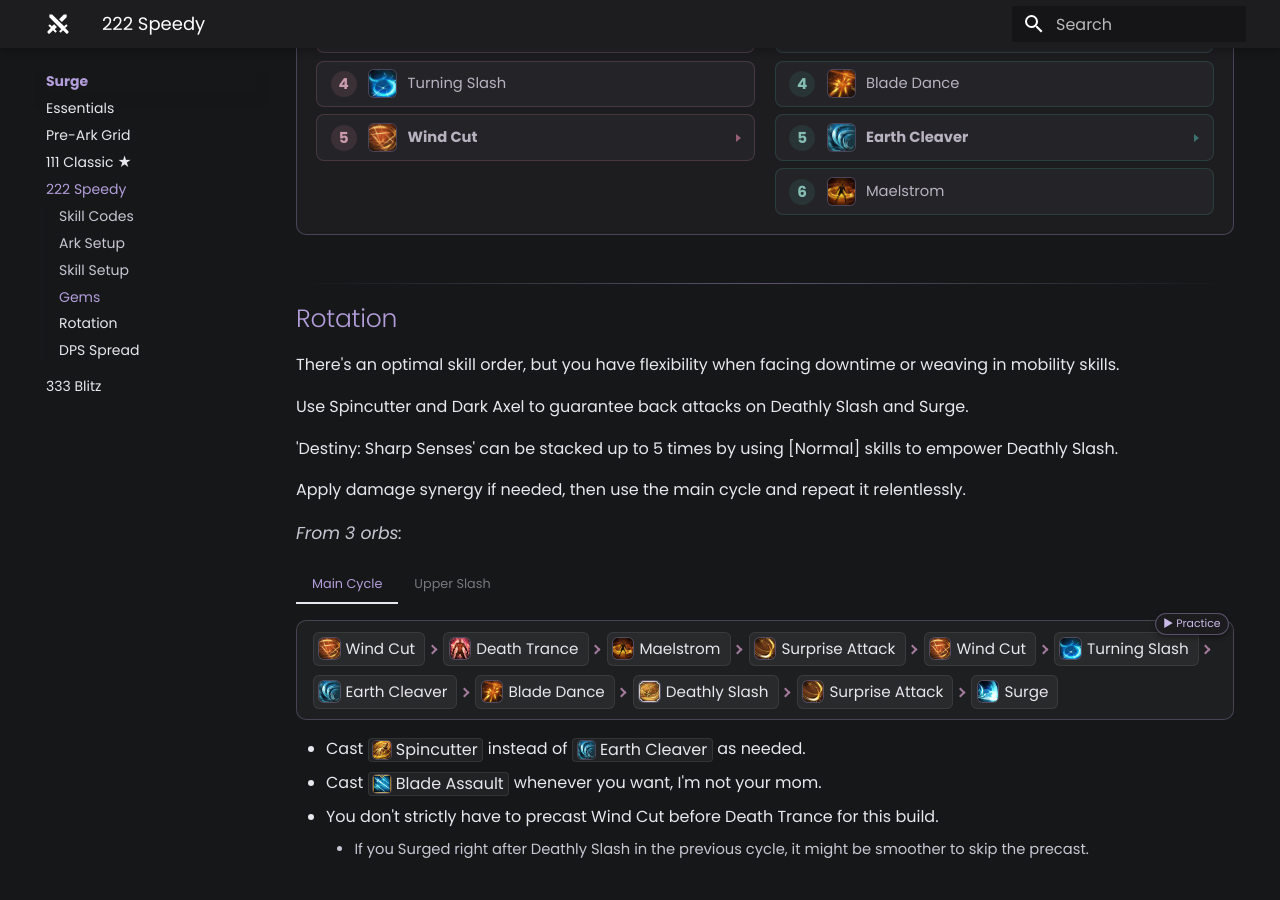
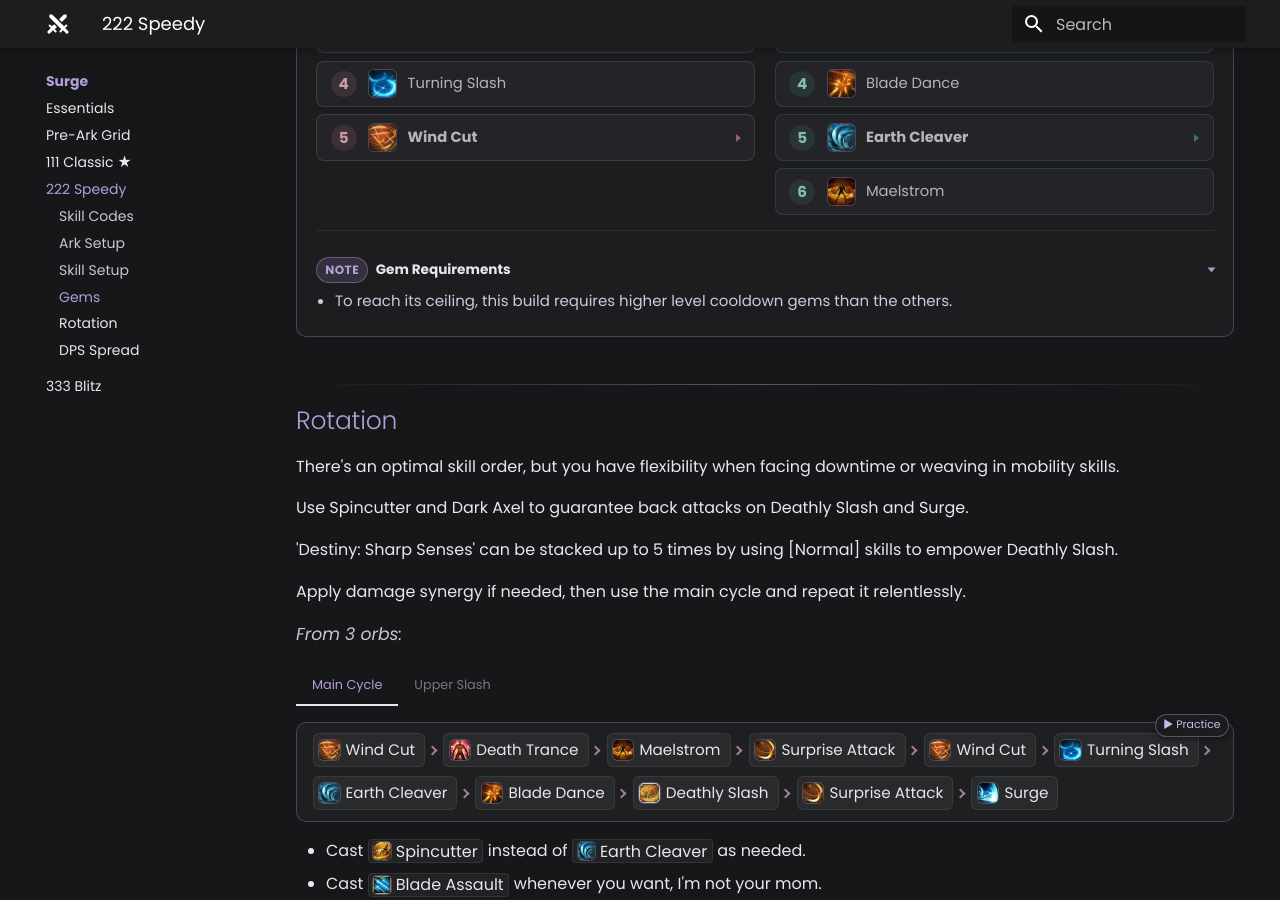
Before and after one commit to interlockme/deathblade, an MkDocs documentation site: the page built from docs/surge/222-speedy.md, in a window 1280 px wide and 900 px high, scrolled down 3010 px. Built offline with MkDocs 1.6.1 and Material for MkDocs 9.7.7, drawn with Linux system fonts in a browser that asks for light colours; plug-ins that fetch from the network failed and are left out.

Commit message:
gem reqs

```diff
--- a/docs/surge/222-speedy.md
+++ b/docs/surge/222-speedy.md
@@ -282,6 +282,17 @@ Make sure you've read [Essentials](essentials.md), then apply both "Ark Passive"
 </script>
 </div>
 
+<div class="setup-notes" markdown>
+
+<details class="setup-note" data-kind="note" open markdown>
+<summary><span class="setup-note-tag">Note</span>Gem Requirements<span class="setup-note-arrow"></span></summary>
+
+- To reach its ceiling, this build requires higher level cooldown gems than the others.
+
+</details>
+
+</div>
+
 </div>
 
 ## Rotation
```
